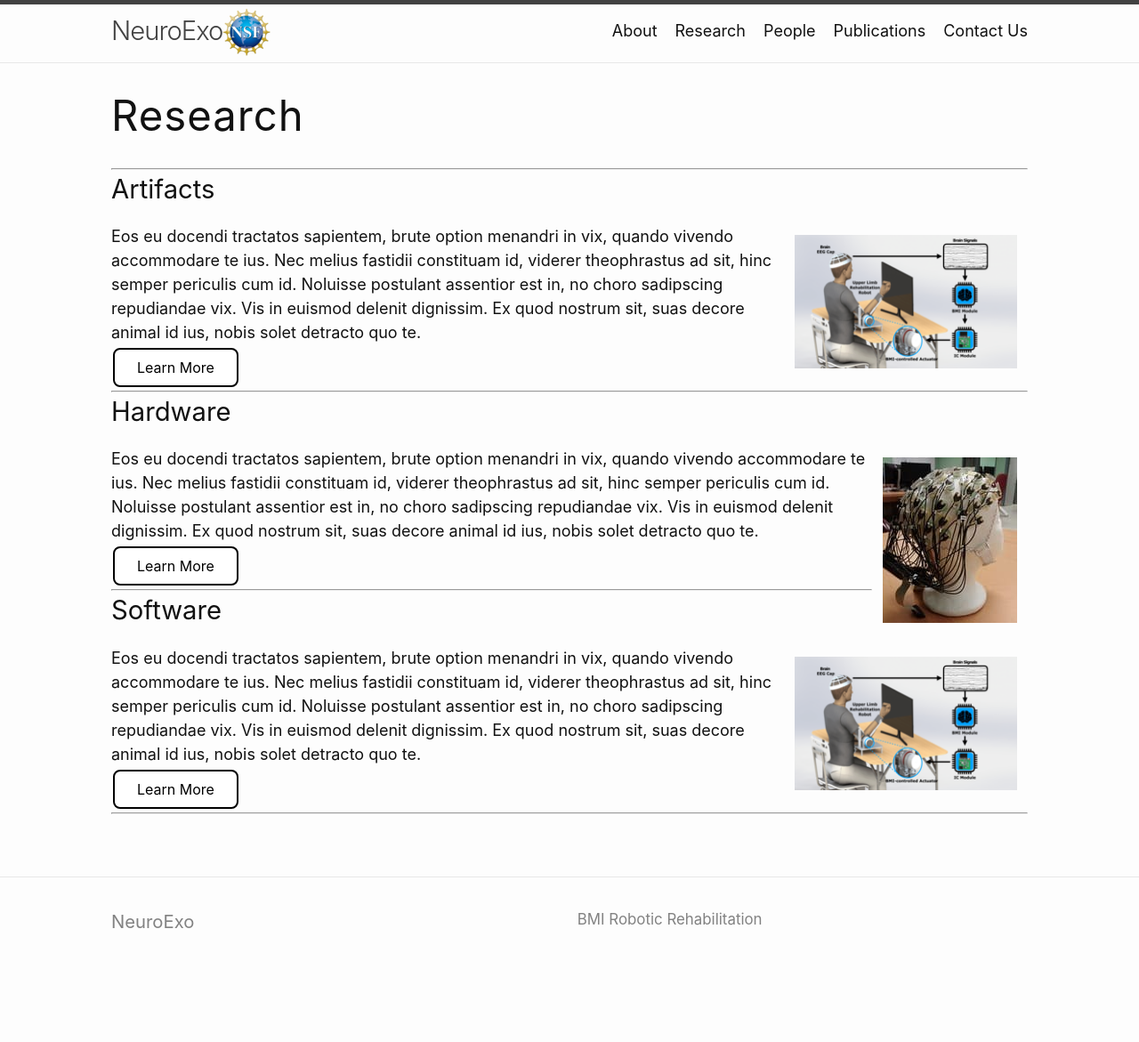
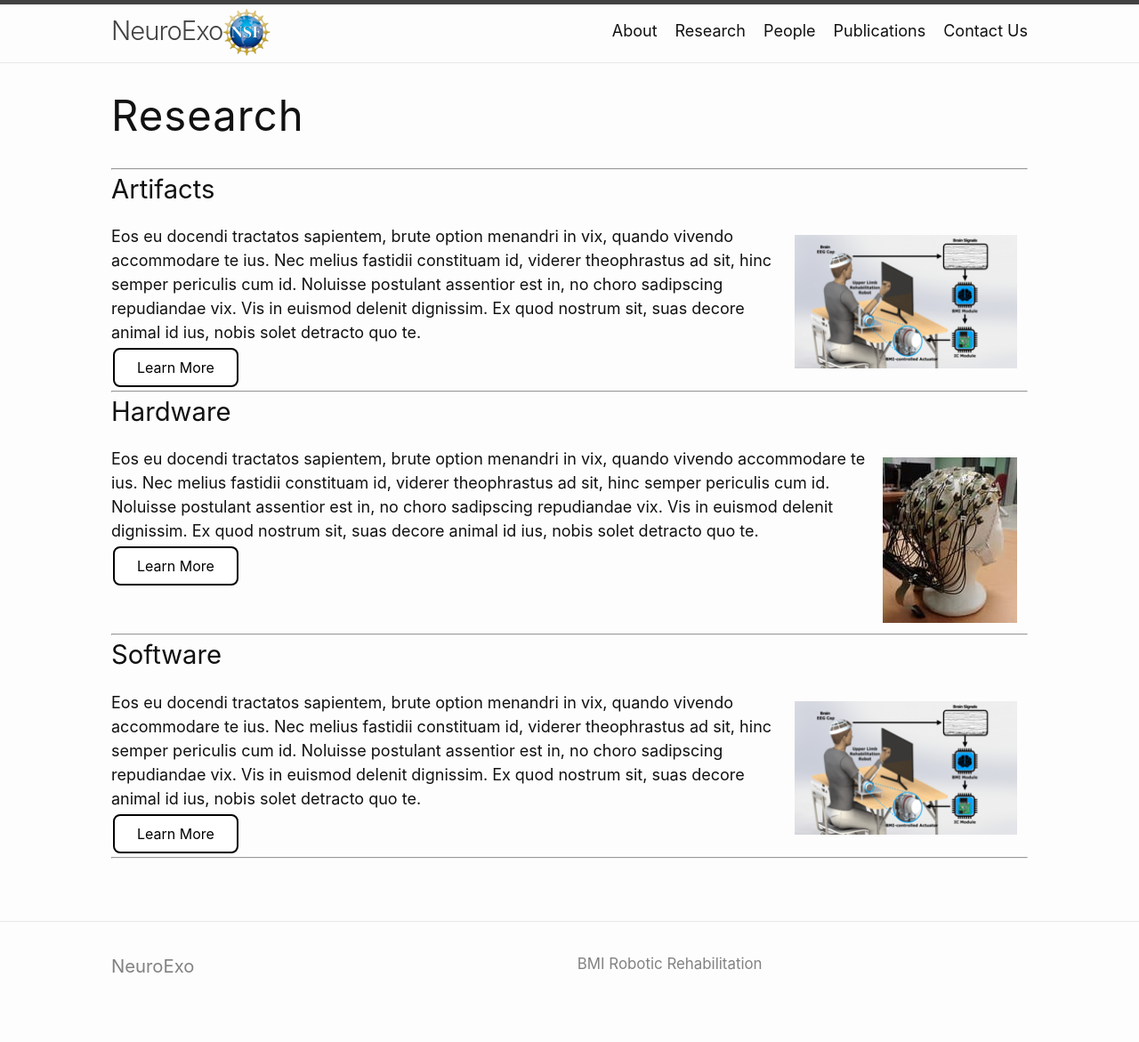
Before and after one commit to arcraik/neuroexo-website, a Jekyll site: the page built from research.md, in a window 1280 px wide. Shown: the whole page at 89% size. Built offline with Jekyll 4.4.1, drawn with Linux system fonts in a browser that asks for light colours; before the commit the page ends 1121 px from its top, so only the background shows below that.

Commit message:
Update _base.scss

```diff
--- a/_sass/minima/_base.scss
+++ b/_sass/minima/_base.scss
@@ -74,7 +74,9 @@ img.section {
 }
 
 
-
+div.section {
+  overflow: auto;
+}
 
 
 /**
```
